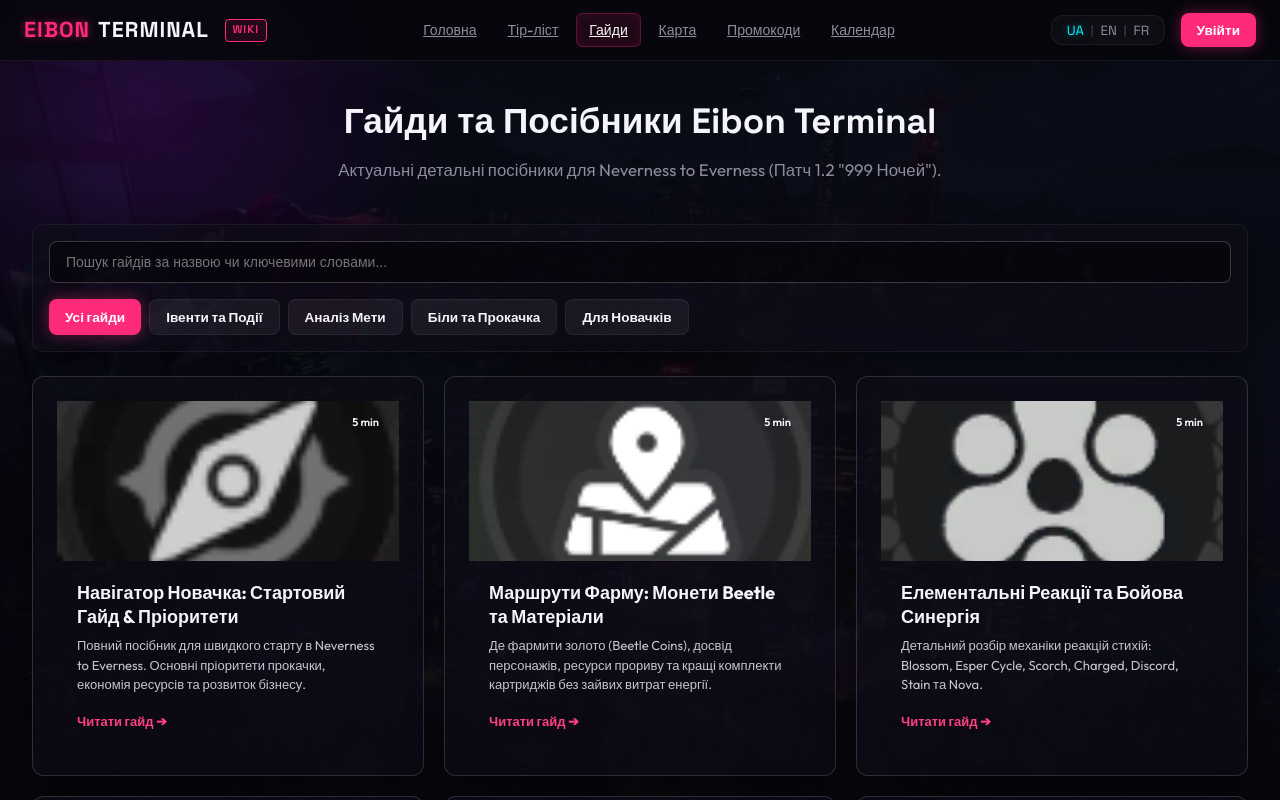
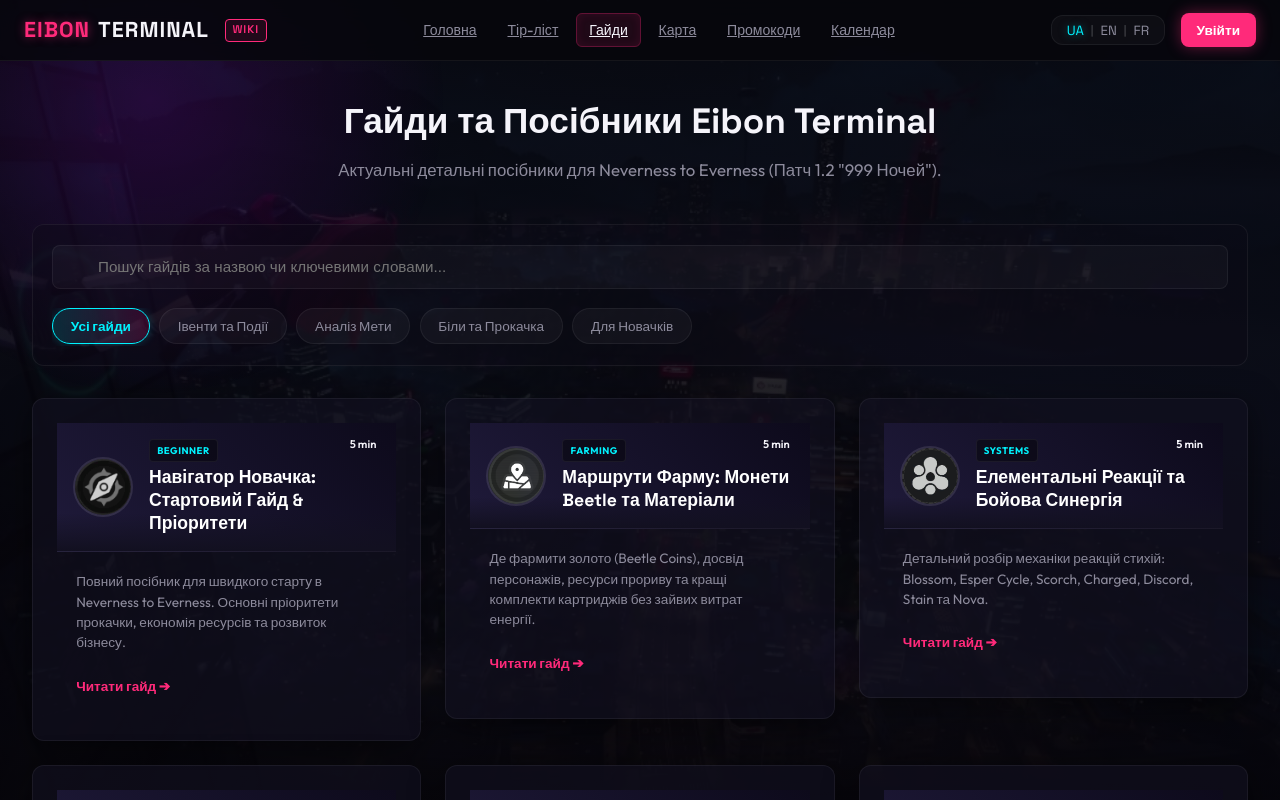
Before and after one commit to KarambitUR/NTE, a Next.js app: page /guides in a window 1280 px wide. Shown: the top 800 px of the page. Built offline with nearby package versions, Linux system fonts and the light colour scheme.

Commit message:
fix(ui): adjust guide card icon container size to native 60x60px circular format

```diff
--- a/app/guides/page.js
+++ b/app/guides/page.js
@@ -71,22 +71,24 @@
         <p class="section-desc">{pageTexts.subtitle[lang] || pageTexts.subtitle.uk}</p>
       </div>
 
-      {/* Search & Category Filter */}
-      <div class="guides-controls-bar glass-panel" style={{ padding: '16px', marginBottom: '24px', borderRadius: '12px', display: 'flex', flexDirection: 'column', gap: '16px' }}>
+      {/* Toolbar: Search & Category Filter */}
+      <div class="guides-toolbar">
+        <div class="guides-search-wrapper">
           <input
             type="text"
-          class="guide-search-input"
+            class="guides-search-input"
             placeholder={pageTexts.searchPlaceholder[lang] || pageTexts.searchPlaceholder.uk}
             value={searchQuery}
             onChange={(e) => setSearchQuery(e.target.value)}
-          style={{ width: '100%', padding: '12px 16px', borderRadius: '8px', border: '1px solid rgba(255,255,255,0.2)', background: 'rgba(0,0,0,0.4)', color: '#fff', fontSize: '14px' }}
           />
+        </div>
 
-        <div class="guides-category-tabs" style={{ display: 'flex', gap: '8px', flexWrap: 'wrap' }}>
+        <div class="guides-filters-wrapper">
+          <div class="guides-filters">
             {categories.map((c) => (
               <button
                 key={c.key}
-              class={`btn btn-sm ${activeCategory === c.key ? 'btn-primary' : 'btn-secondary'}`}
+                class={`filter-btn ${activeCategory === c.key ? 'active' : ''}`}
                 onClick={() => setActiveCategory(c.key)}
               >
                 {c[lang] || c.uk}
@@ -94,9 +96,10 @@
             ))}
           </div>
         </div>
+      </div>
 
       {/* Guides Grid */}
-      <div class="guides-cards-grid" style={{ display: 'grid', gridTemplateColumns: 'repeat(auto-fill, minmax(320px, 1fr))', gap: '20px' }}>
+      <div class="guides-grid-new">
         {filteredGuides.length === 0 ? (
           <div class="glass-panel" style={{ padding: '30px', gridColumn: '1 / -1', textAlign: 'center', opacity: 0.7 }}>
             {lang === 'en' ? 'No guides match your search criteria.' : 'За вашим запитом гайдів не знайдено.'}
@@ -105,22 +108,29 @@
           filteredGuides.map((g) => {
             const title = getGuideText(g, 'title', lang);
             const desc = getGuideText(g, 'description', lang) || getGuideText(g, 'summary', lang);
-            const banner = g.bannerImage || g.avatar || 'src/assets/shinku_banner.png';
+            const avatar = g.avatar || g.bannerImage || 'src/assets/meta_analysis_icon.png';
             const readTime = g.readTime || '5 min';
 
             return (
               <Link key={g.id} href={`/guides/${g.id}`} style={{ textDecoration: 'none', color: 'inherit' }}>
-                <div class="guide-card glass-panel" style={{ borderRadius: '12px', overflow: 'hidden', height: '100%', display: 'flex', flexDirection: 'column', transition: 'transform 0.2s', border: '1px solid rgba(255,255,255,0.15)' }}>
-                  <div style={{ position: 'relative', width: '100%', height: '160px' }}>
-                    <img src={formatImgUrl(banner)} alt={title} style={{ width: '100%', height: '100%', objectFit: 'cover' }} />
-                    <span class="badge badge-accent" style={{ position: 'absolute', top: 12, right: 12, fontSize: '11px' }}>
+                <div class="guide-card-new glass-panel">
+                  <div class="guide-card-header-new">
+                    <div class="guide-card-avatar">
+                      <img src={formatImgUrl(avatar)} alt={title} />
+                    </div>
+                    <div class="guide-card-header-text">
+                      <span class="guide-card-category">{(g.category || 'GUIDE').toUpperCase()}</span>
+                      <h3>{title}</h3>
+                    </div>
+                    <span class="badge badge-accent" style={{ position: 'absolute', top: 12, right: 12, fontSize: '11px', zIndex: 3 }}>
                       {readTime}
                     </span>
                   </div>
-                  <div style={{ padding: '20px', display: 'flex', flexDirection: 'column', flex: 1 }}>
-                    <h3 style={{ fontSize: '18px', fontWeight: '700', marginBottom: '8px', lineHeight: '1.3' }}>{title}</h3>
-                    <p style={{ fontSize: '13px', opacity: 0.8, lineHeight: '1.5', flex: 1, marginBottom: '16px' }}>{desc}</p>
-                    <span style={{ fontSize: '13px', color: '#ff4081', fontWeight: '600' }}>
+                  <div class="guide-card-body-new">
+                    <p style={{ fontSize: '0.85rem', color: 'var(--text-muted)', lineHeight: '1.5', flex: 1, margin: 0 }}>
+                      {desc}
+                    </p>
+                    <span style={{ fontSize: '0.85rem', color: 'var(--color-pink)', fontWeight: '600', marginTop: '10px' }}>
                       {pageTexts.readMore[lang] || pageTexts.readMore.uk}
                     </span>
                   </div>
--- a/src/utils/fallbackData.js
+++ b/src/utils/fallbackData.js
@@ -71,7 +71,7 @@
         attribute: "Cosmos",
         role: "Support",
         tier: "S",
-        avatar: "https://static.wikia.nocookie.net/neverness-to-everness/images/c/c2/Esper_Zero_Male_Card.png/revision/latest/scale-to-width-down/200?cb=20260315121329",
+        avatar: "https://static.wikia.nocookie.net/neverness-to-everness/images/c/c2/Esper_Zero_Male_Card.png",
         summary: "Головний герой. Володіє Cosmos атрибутом, що є універсальним каталізатором для активації ефекту Esper Cycle для будь-якої іншої стихії.",
         weapon: "Eibon Legacy (Спадщина Ейбона)",
         weaponF2p: "Hunter's Resolve (Рішучість Мисливця)",
```
Lines whose indentation alone changed are shown as unchanged.
